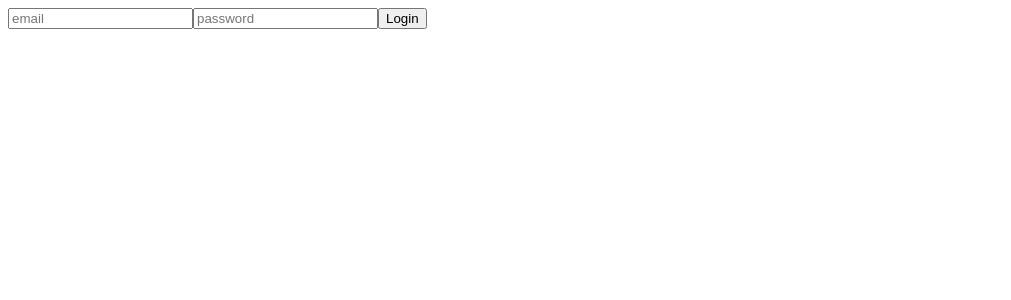
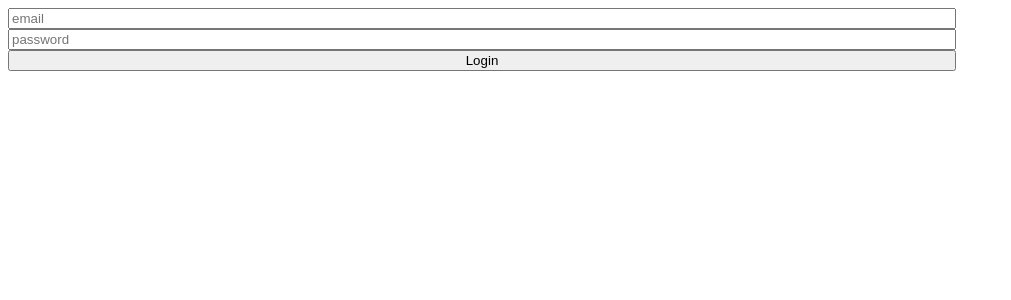
Before and after one commit to LILWill13/Juno, a React (Create React App) app in the folder Client/: page /login in a window 1280 px wide. Shown: the top 300 px of the page, without its empty margins (0-1011 px from the left). Built offline with nearby package versions, Linux system fonts and the light colour scheme.

Commit message:
login page before styling

```diff
--- a/Client/src/App.css
+++ b/Client/src/App.css
@@ -3,3 +3,9 @@
     flex-direction: column;
     width: 75%;
 }
+
+.login-form{
+    display: flex;
+    flex-direction: column;
+    width: 75%;
+}
--- a/Client/src/components/login.js
+++ b/Client/src/components/login.js
@@ -32,7 +32,7 @@ export default function Login() {
 
     return (
     <div className='Login'>
-        <form onSubmit={loginUser}>
+        <form onSubmit={loginUser} className='login-form'>
 
             <input
                 type="email"
```
